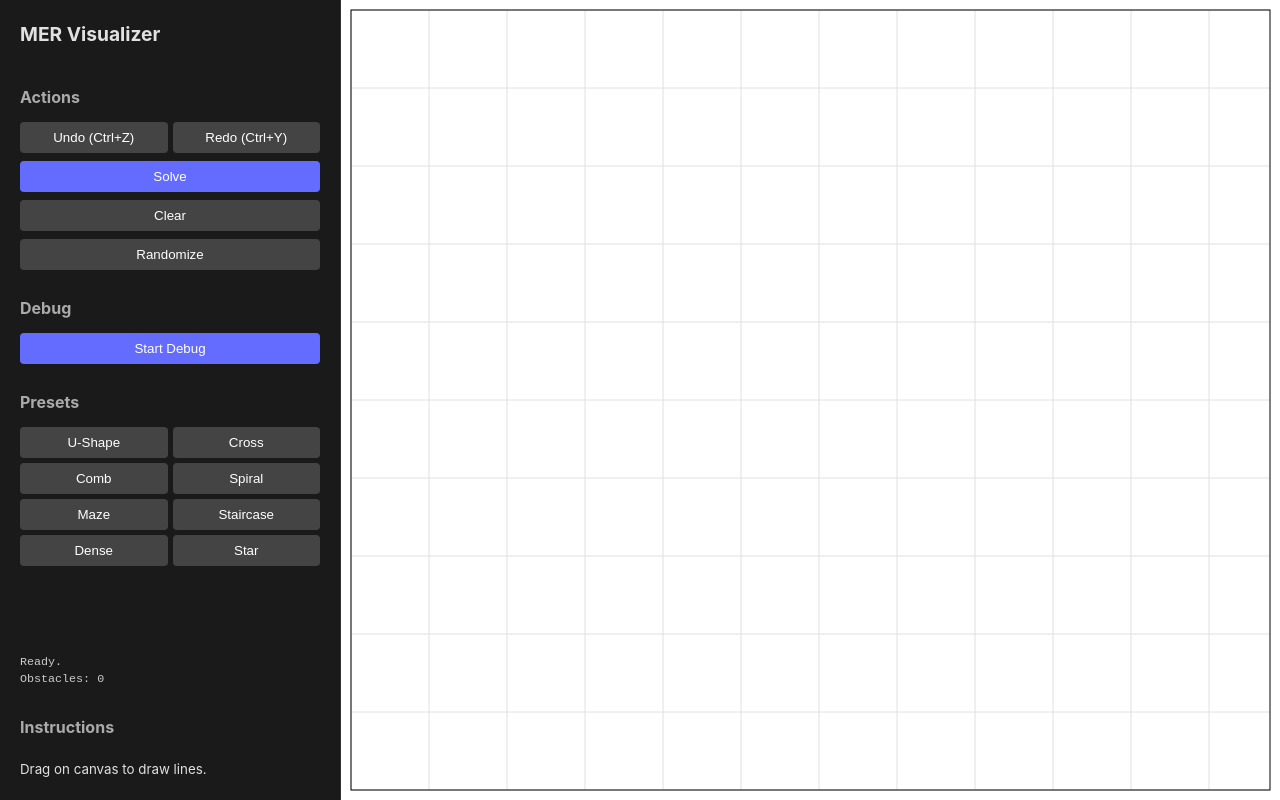
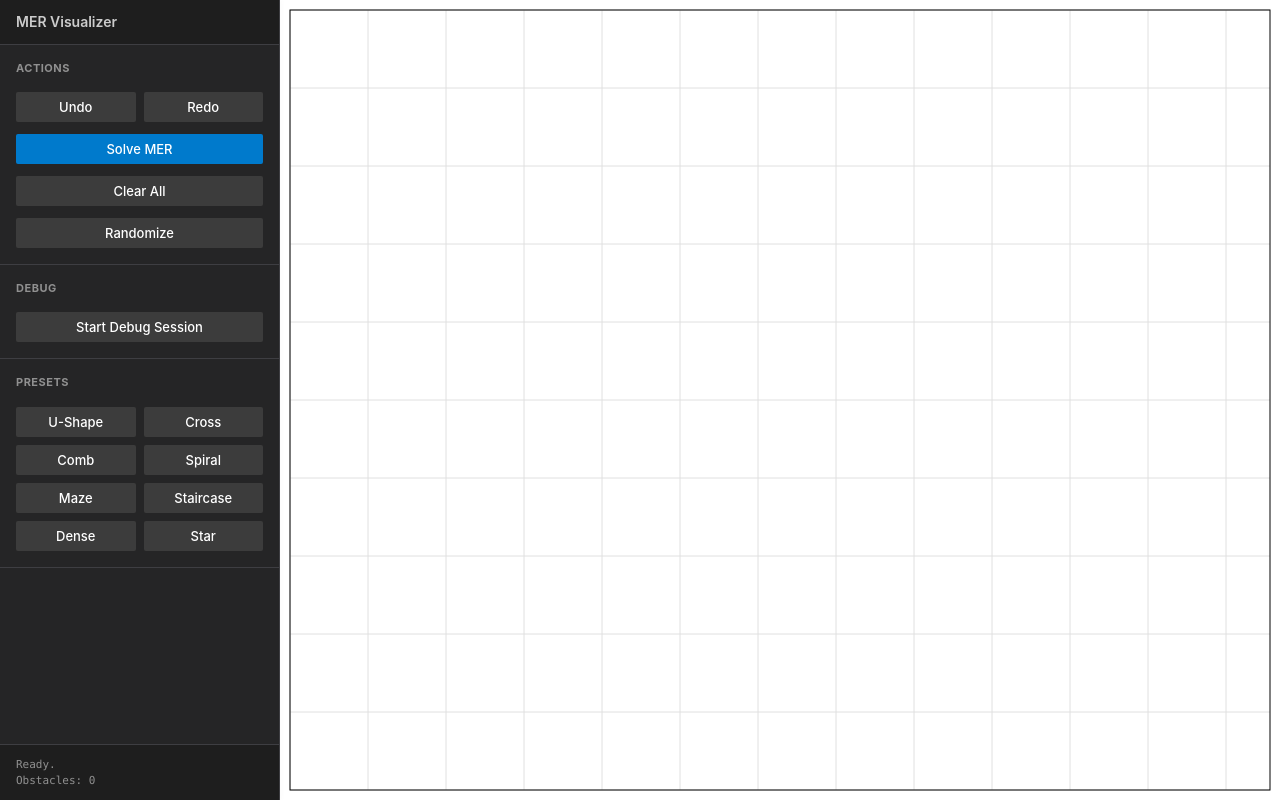
Before and after one commit to claimred/mer-algorithm, a website built with Vite: page visualization/index.html in a window 1280 px wide. Built offline with nearby package versions, Linux system fonts and the light colour scheme.

Commit message:
feat(ui): Implement Hybrid Theme (Dark UI / Light Canvas) and structured layout

```diff
--- a/visualization/src/Renderer.ts
+++ b/visualization/src/Renderer.ts
@@ -52,7 +52,7 @@ export class Renderer {
     }
 
     drawGrid() {
-        this.ctx.strokeStyle = '#e0e0e0';
+        this.ctx.strokeStyle = '#e0e0e0'; // Light grid for white bg
         this.ctx.lineWidth = 1;
         this.ctx.beginPath();
 
@@ -93,7 +93,7 @@ export class Renderer {
         const p1 = this.toScreen(s.p1.x, s.p1.y);
         const p2 = this.toScreen(s.p2.x, s.p2.y);
 
-        this.ctx.strokeStyle = '#000';
+        this.ctx.strokeStyle = '#000'; // Black obstacles
         this.ctx.lineWidth = 2;
         this.ctx.beginPath();
         this.ctx.moveTo(p1.x, p1.y);
--- a/visualization/src/main.ts
+++ b/visualization/src/main.ts
@@ -7,22 +7,24 @@ const app = document.querySelector<HTMLDivElement>('#app')!;
 
 app.innerHTML = `
   <div class="sidebar">
-    <h2>MER Visualizer</h2>
-
-    <div class="controls">
-      <h3>Actions</h3>
-      <div class="grid-2">
-         <button id="undoBtn" class="secondary" disabled>Undo (Ctrl+Z)</button>
-         <button id="redoBtn" class="secondary" disabled>Redo (Ctrl+Y)</button>
-      </div>
-      <button id="solveBtn">Solve</button>
-      <button id="clearBtn" class="secondary">Clear</button>
-      <button id="randomBtn" class="secondary">Randomize</button>
+    <div class="sidebar-header">
+      MER Visualizer
     </div>
 
-    <div class="controls">
-      <h3>Debug</h3>
-      <button id="debugBtn">Start Debug</button>
+    <div class="control-group">
+      <div class="control-group-title">Actions</div>
+      <div class="grid-2">
+         <button id="undoBtn" class="secondary" disabled title="Undo (Ctrl+Z)">Undo</button>
+         <button id="redoBtn" class="secondary" disabled title="Redo (Ctrl+Y)">Redo</button>
+      </div>
+      <button id="solveBtn" class="primary">Solve MER</button>
+      <button id="clearBtn">Clear All</button>
+      <button id="randomBtn">Randomize</button>
+    </div>
+
+    <div class="control-group">
+      <div class="control-group-title">Debug</div>
+      <button id="debugBtn">Start Debug Session</button>
       <div id="debugControls" style="display:none; gap: 5px; margin-top: 5px;">
         <button id="nextBtn" style="flex:1;">Next</button>
         <button id="playBtn" style="flex:1;">Play</button>
@@ -30,18 +32,17 @@ app.innerHTML = `
       </div>
     </div>
 
-
-    <div class="controls">
-      <h3>Presets</h3>
+    <div class="control-group">
+      <div class="control-group-title">Presets</div>
       <div class="grid-2">
-          <button id="uShapeBtn" class="secondary" title="Standard U-Shape test case">U-Shape</button>
-          <button id="crossBtn" class="secondary" title="Crossing lines test case">Cross</button>
-          <button id="combBtn" class="secondary" title="Interleaving bars">Comb</button>
-          <button id="spiralBtn" class="secondary" title="Square spiral">Spiral</button>
-          <button id="mazeBtn" class="secondary" title="Random grid maze">Maze</button>
-          <button id="staircaseBtn" class="secondary" title="Monotonic steps">Staircase</button>
-          <button id="denseBtn" class="secondary" title="50 random segments">Dense</button>
-          <button id="starBtn" class="secondary" title="Radiating lines">Star</button>
+          <button id="uShapeBtn" title="Standard U-Shape test case">U-Shape</button>
+          <button id="crossBtn" title="Crossing lines test case">Cross</button>
+          <button id="combBtn" title="Interleaving bars">Comb</button>
+          <button id="spiralBtn" title="Square spiral">Spiral</button>
+          <button id="mazeBtn" title="Random grid maze">Maze</button>
+          <button id="staircaseBtn" title="Monotonic steps">Staircase</button>
+          <button id="denseBtn" title="50 random segments">Dense</button>
+          <button id="starBtn" title="Radiating lines">Star</button>
       </div>
     </div>
 
@@ -49,9 +50,6 @@ app.innerHTML = `
       Ready.<br>
       Obstacles: 0
     </div>
-
-    <h3>Instructions</h3>
-    <small>Drag on canvas to draw lines.</small>
   </div>
   <div class="main">
     <canvas id="canvas"></canvas>
--- a/visualization/src/style.css
+++ b/visualization/src/style.css
@@ -1,10 +1,37 @@
 :root {
-    font-family: Inter, system-ui, Avenir, Helvetica, Arial, sans-serif;
-    line-height: 1.5;
-    font-weight: 400;
-    color-scheme: light dark;
-    color: rgba(255, 255, 255, 0.87);
-    background-color: #242424;
+    /* Color Palette - Professional CAD (Dark Theme) */
+    --color-bg: #1e1e1e;
+    /* VS Code Dark Editor Bg */
+    --color-panel-bg: #252526;
+    /* VS Code Side Bar Bg */
+    --color-text-primary: #cccccc;
+    --color-text-secondary: #909090;
+    --color-border: #3e3e42;
+    /* Subtle dark border */
+
+    --color-primary: #007acc;
+    /* VS Code Blue */
+    --color-primary-hover: #0098ff;
+    --color-accent: #007acc;
+
+    --color-button-bg: #3c3c3c;
+    --color-button-hover: #4c4c4c;
+    --color-button-text: #ffffff;
+
+    /* Typography */
+    --font-family: 'Inter', -apple-system, BlinkMacSystemFont, "Segoe UI", Roboto, sans-serif;
+    --font-size-base: 13px;
+    --font-size-header: 11px;
+    /* Uppercase labels */
+
+    /* Layout */
+    --sidebar-width: 280px;
+    --spacing-unit: 8px;
+    --panel-radius: 0px;
+}
+
+* {
+    box-sizing: border-box;
 }
 
 body {
@@ -12,95 +39,130 @@ body {
     display: flex;
     min-width: 320px;
     min-height: 100vh;
+    font-family: var(--font-family);
+    font-size: var(--font-size-base);
+    color: var(--color-text-primary);
+    background-color: var(--color-bg);
+    line-height: 1.4;
 }
 
 #app {
     display: flex;
     width: 100%;
     height: 100vh;
+    overflow: hidden;
 }
 
+/* --- Sidebar (Properties Panel) --- */
 .sidebar {
-    width: 300px;
-    background: #1a1a1a;
-    padding: 20px;
+    width: var(--sidebar-width);
+    background: var(--color-panel-bg);
+    border-right: 1px solid var(--color-border);
     display: flex;
     flex-direction: column;
-    gap: 1rem;
-    border-right: 1px solid #333;
+    padding: 0;
+    /* Internal padding handled by sections */
+    flex-shrink: 0;
+    z-index: 10;
+    box-shadow: 2px 0 5px rgba(0, 0, 0, 0.02);
 }
 
+.sidebar-header {
+    padding: 12px 16px;
+    background: var(--color-bg);
+    border-bottom: 1px solid var(--color-border);
+    font-weight: 600;
+    font-size: 14px;
+    color: var(--color-text-primary);
+    display: flex;
+    align-items: center;
+    justify-content: space-between;
+}
+
+.control-group {
+    padding: 16px;
+    border-bottom: 1px solid var(--color-border);
+    display: flex;
+    flex-direction: column;
+    gap: 12px;
+}
+
+.control-group-title {
+    text-transform: uppercase;
+    font-size: var(--font-size-header);
+    font-weight: 700;
+    color: var(--color-text-secondary);
+    letter-spacing: 0.5px;
+    margin-bottom: 4px;
+}
+
+/* --- Main Area (Canvas) --- */
 .main {
     flex: 1;
+    background: var(--color-bg);
+    position: relative;
+    overflow: hidden;
     display: flex;
     justify-content: center;
     align-items: center;
-    background: #2a2a2a;
-    position: relative;
-    overflow: hidden;
-    /* Prevent scrollbars */
-    width: 100%;
-    height: 100%;
+    padding: 20px;
+    /* "Inset" look */
 }
 
 canvas {
-    background: #fff;
-    box-shadow: 0 0 20px rgba(0, 0, 0, 0.5);
+    background: #ffffff;
+    box-shadow: 0 0 0 1px rgba(255, 255, 255, 0.05);
+    /* Subtle border */
     cursor: crosshair;
     display: block;
-    /* Removes bottom margin */
-    width: 100%;
-    height: 100%;
 }
 
-.controls {
-    display: flex;
-    flex-direction: column;
-    gap: 0.5rem;
+/* --- UI Controls --- */
+button {
+    padding: 6px 12px;
+    background: var(--color-button-bg);
+    border: 1px solid transparent;
+    border-radius: 2px;
+    color: var(--color-button-text);
+    font-family: inherit;
+    font-size: inherit;
+    font-weight: 500;
+    cursor: pointer;
+    transition: all 0.1s ease;
+    text-align: center;
+}
+
+button:hover {
+    background: var(--color-button-hover);
+}
+
+button:active {
+    transform: translateY(1px);
+}
+
+/* Primary Actions (Solve, etc.) */
+button.primary {
+    background: var(--color-primary);
+    color: white;
+}
+
+button.primary:hover {
+    background: var(--color-primary-hover);
 }
 
 .grid-2 {
     display: grid;
     grid-template-columns: 1fr 1fr;
-    gap: 5px;
+    gap: 8px;
 }
 
-button {
-    padding: 8px 16px;
-    background: #646cff;
-    border: none;
-    border-radius: 4px;
-    color: white;
-    cursor: pointer;
-    font-weight: 500;
-}
-
-button:hover {
-    background: #535bf2;
-}
-
-button.secondary {
-    background: #444;
-}
-
-button.secondary:hover {
-    background: #555;
-}
-
+/* Stats Panel */
 .stats {
     margin-top: auto;
-    font-family: monospace;
-    font-size: 0.9em;
-    color: #ccc;
+    padding: 12px 16px;
+    background: var(--color-bg);
+    border-top: 1px solid var(--color-border);
+    font-family: 'Menlo', 'Monaco', 'Courier New', monospace;
+    font-size: 11px;
+    color: var(--color-text-secondary);
 }
-
-h2 {
-    margin: 0 0 10px 0;
-    font-size: 1.2em;
-}
-
-h3 {
-    margin: 10px 0 5px 0;
-    font-size: 1em;
-    color: #aaa;
-}
```
Also changed, not shown: TASKS.md (+1 -1 lines), features/2-ui-polish.md (added, +49 -0 lines), README.md.
